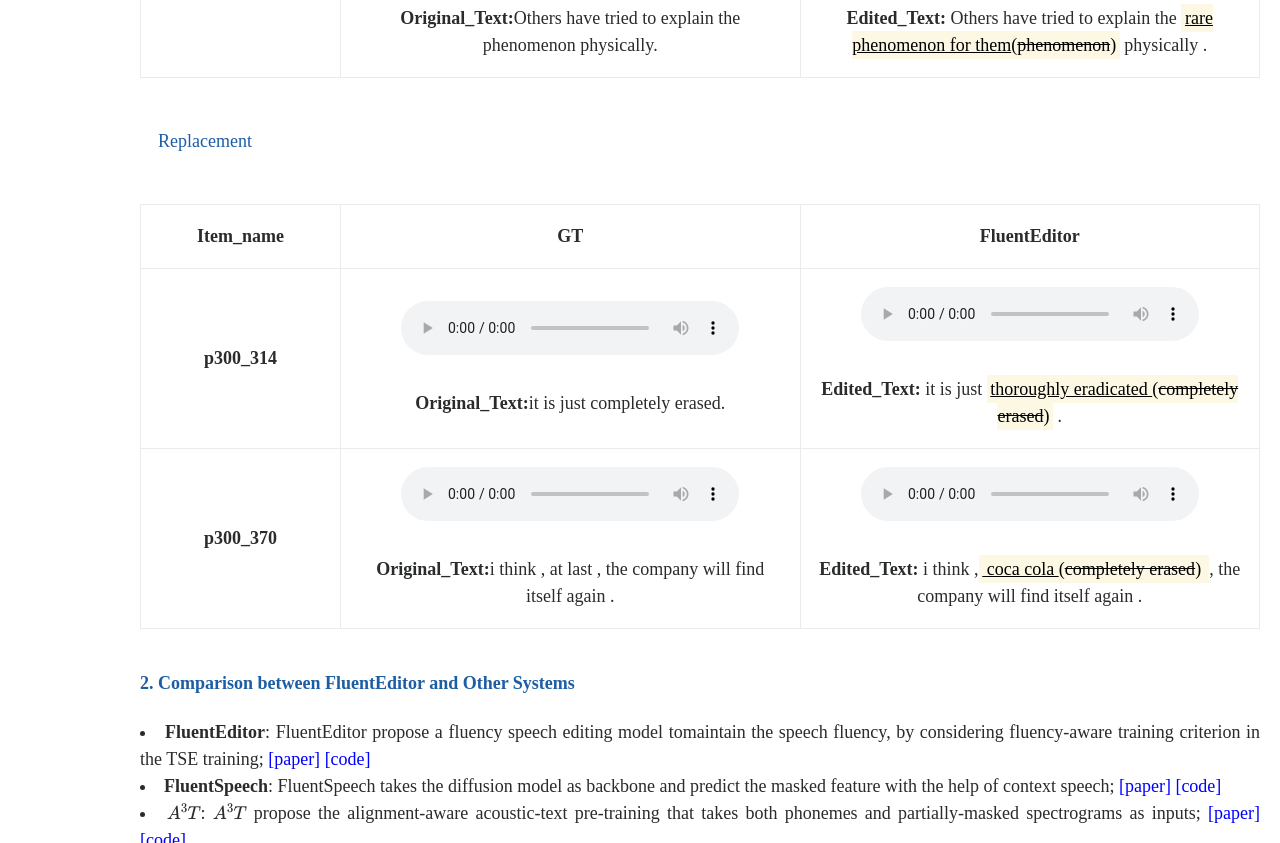
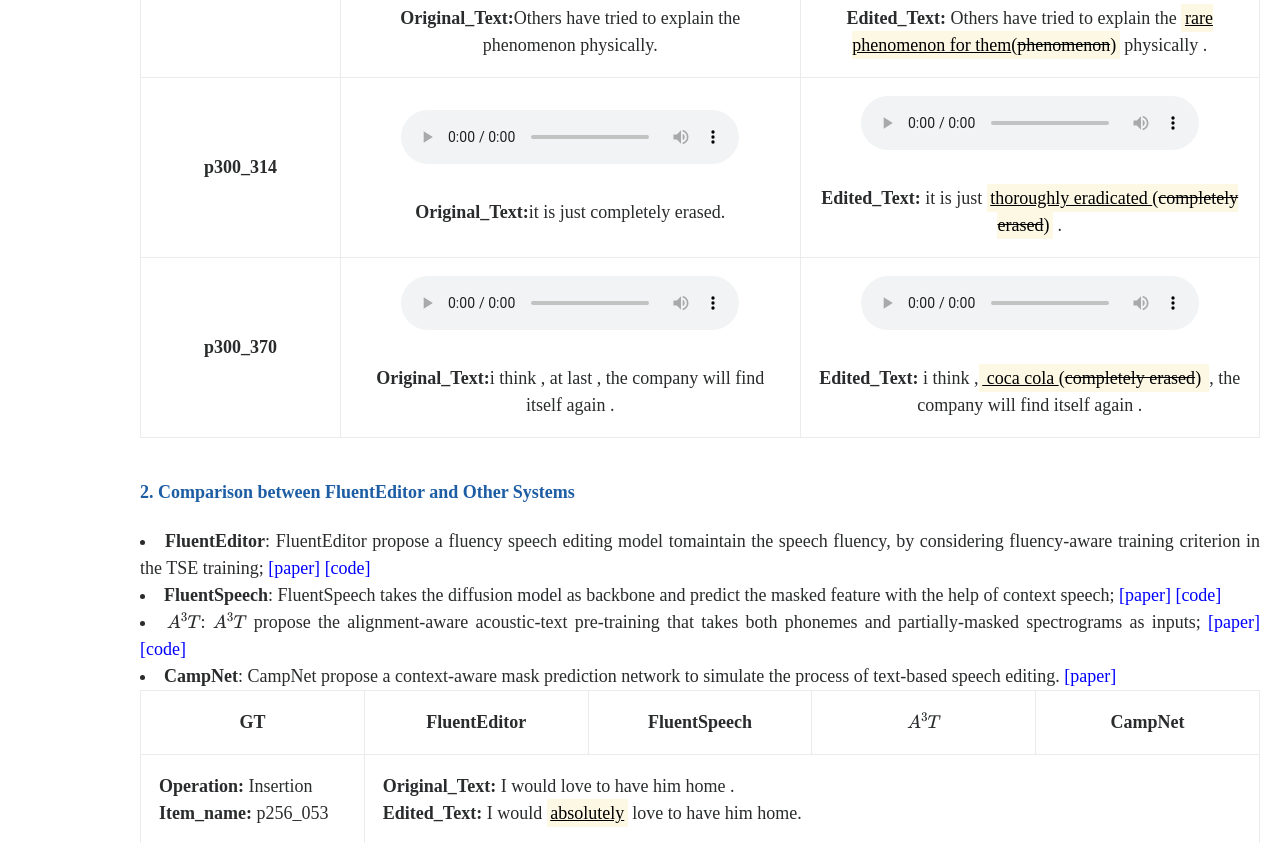
Before and after one commit to NKU-HLT/DiffEditor, a plain HTML site: page index.html in a window 1280 px wide. Shown: the part 1346-2189 px from the top of the page. Drawn offline with nearby package versions, Linux system fonts and the light colour scheme; some packages are replaced by stand-ins of ours.

```diff
--- a/index.html
+++ b/index.html
@@ -144,32 +144,6 @@
 							</tr>
 
 
-						  </tbody>
-						</table>
-						</div>
-						</div>
-					</div>
-					</div>
-				</div>
-				<div class="section">
-					<div class="section-content">
-						<div class="module-title">Replacement </div>
-						<div class="module-content">
-						<table id="table_2">
-							<colgroup>
-							        <col style="width: 200px;"> <!-- 第一列的宽度为100像素 -->
-							        <col> <!-- 第二列的宽度-->
-							        <col> <!-- 第三列的宽度未定义，将根据内容自动调整 -->
-							</colgroup>
-						  <thead>
-						    <tr>
-							  <th style="text-align: center">Item_name</th>
-						      <th style="text-align: center"><strong>GT</strong></th>
-						      <th style="text-align: center"><strong>FluentEditor</strong></th>
-						    </tr>
-						  </thead>
-						  <tbody>
-
 							<tr>
 								<td style="text-align: center">
 									<strong>p300_314</strong>
@@ -231,6 +205,9 @@
 
 						  </tbody>
 						</table>
+						</div>
+						</div>
+					</div>
 					</div>
 				</div>
 
```
Lines whose indentation alone changed are shown as unchanged.
